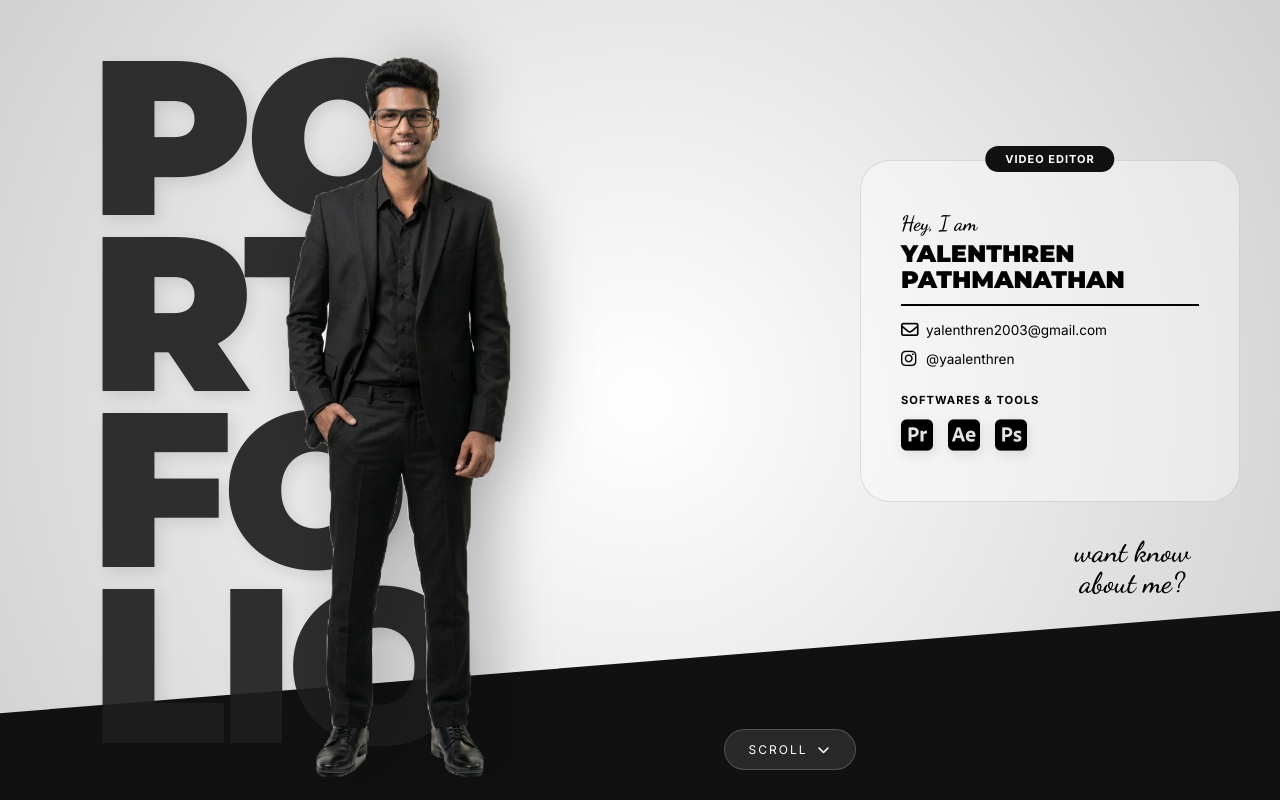
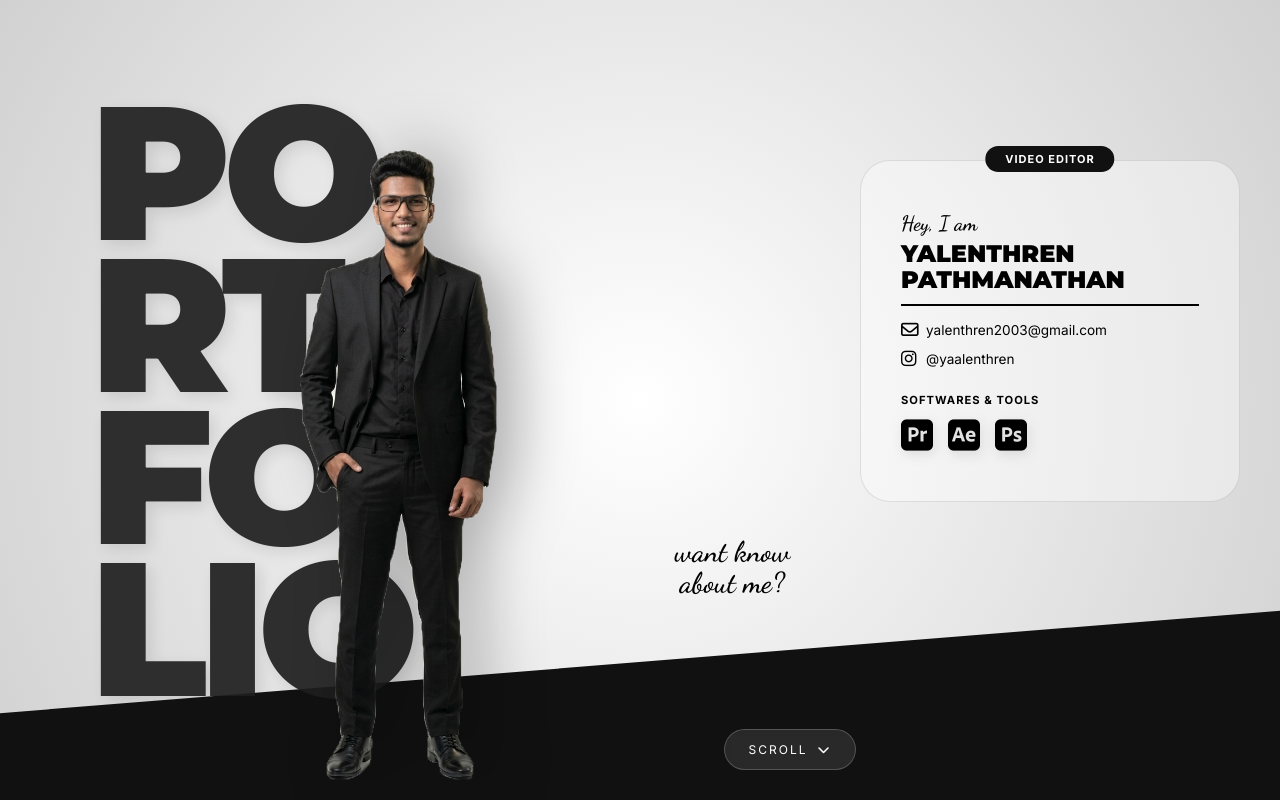
Before and after one commit to Yaalenthren/Video-Editor-Portfolio-Page, a plain HTML site: page index.html in a window 1280 px wide. Shown: the top 800 px of the page. Drawn offline with Linux system fonts and the light colour scheme.

Commit message:
responsivenes for lap

```diff
--- a/index.html
+++ b/index.html
@@ -54,7 +54,7 @@
             top: 50%;
             transform: translateY(-50%);
             font-family: 'Montserrat', sans-serif;
-            font-size: 220px;
+            font-size: 190px;
             line-height: 0.8;
             text-transform: uppercase;
             font-weight: 900;
@@ -71,7 +71,7 @@
             left: 10px;
             bottom: 0;
             width: 700px;
-            height: 800px;
+            height: 700px;
             z-index: 10;
             display: flex;
             align-items: flex-end;
@@ -172,7 +172,7 @@
 
         .know-me {
             position: absolute;
-            right: 50px;
+            right: 450px;
             bottom: 25%;
             text-align: center;
             font-family: 'Dancing Script', cursive;
```
